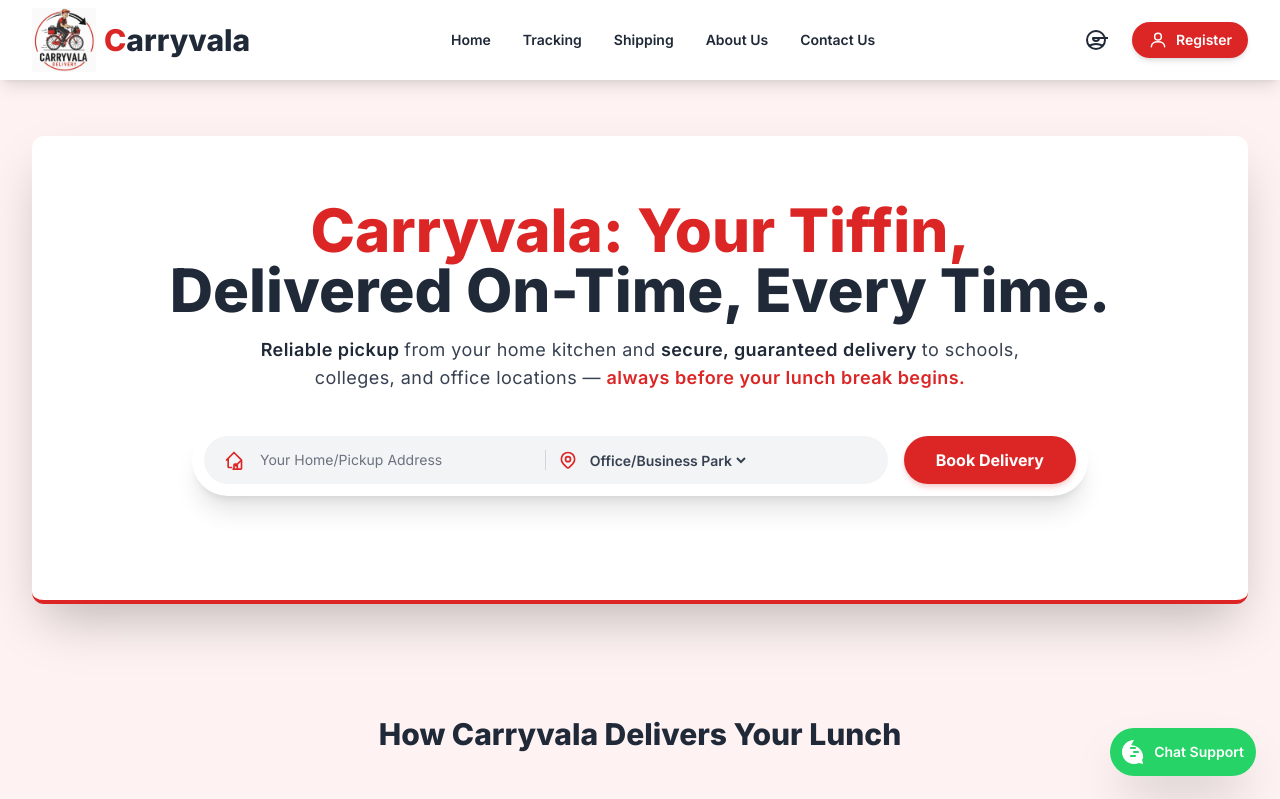
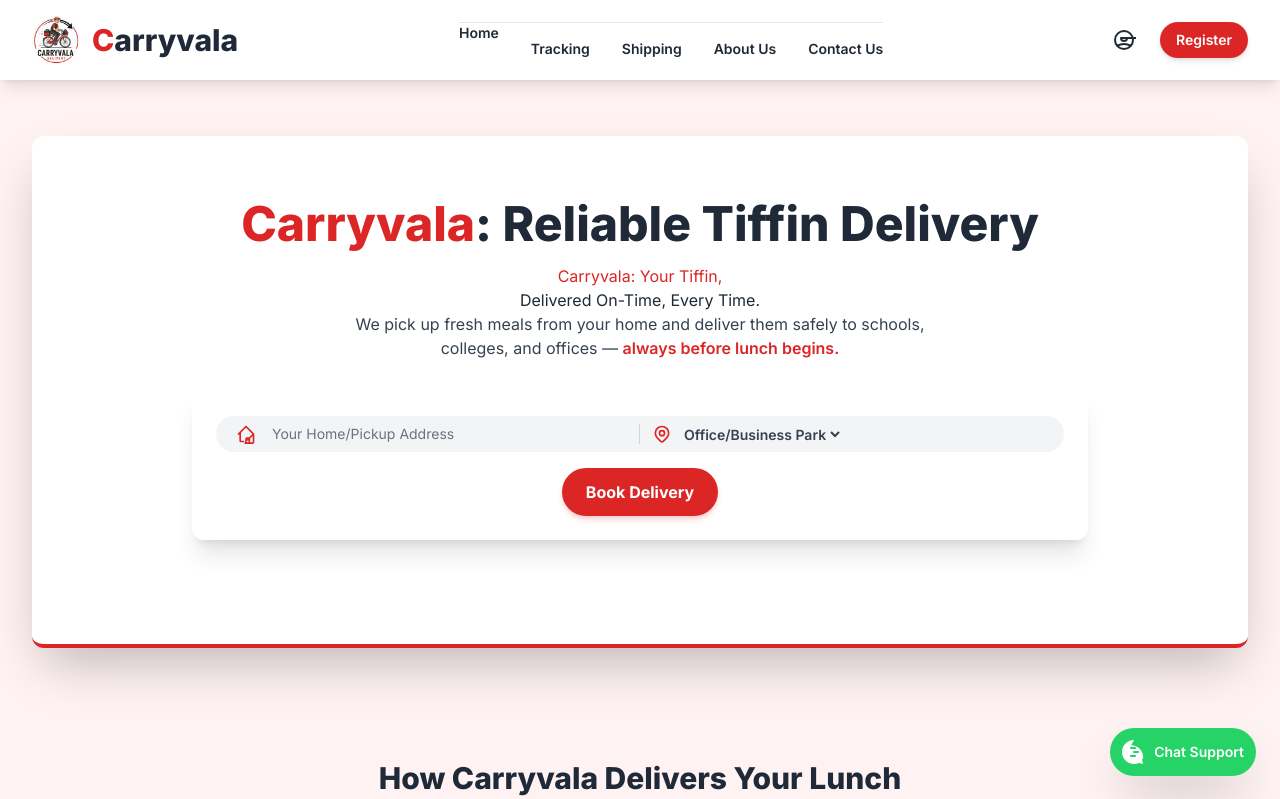
Before and after one commit to swaraj61/carryvala, a plain HTML site: page index.html in a window 1280 px wide. Shown: the top 799 px of the page. Drawn offline with nearby package versions, Linux system fonts and the light colour scheme; some packages are replaced by stand-ins of ours; a script that the page names is missing.

Commit message:
index.html

```diff
--- a/index.html
+++ b/index.html
@@ -128,34 +128,39 @@
 <body class="font-sans bg-carry-light text-carry-dark">
     <!-- Navigation Bar -->
     <header class="fixed top-0 left-0 w-full z-50 bg-white shadow-lg">
+  <div class="max-w-7xl mx-auto px-4 sm:px-6 lg:px-8">
+    <div class="flex items-center justify-between h-20">
+
+      <!-- Logo + Brand -->
+      <div class="flex items-center gap-3">
+        <div class="w-12 h-12 rounded-full overflow-hidden">
+          <img src="Logo.jpg" alt="Carryvala Logo" class="w-full h-full object-cover" />
+        </div>
+        <span class="text-2xl sm:text-3xl font-extrabold whitespace-nowrap">
+          <span class="text-carry-red">C</span><span class="text-carry-dark">arryvala</span>
+        </span>
+      </div>
+
+      <!-- Mobile Menu Button -->
       <button id="mobileMenuBtn" class="md:hidden text-carry-dark p-2">
         ☰
       </button>
-        <div class="max-w-7xl mx-auto px-4 sm:px-6 lg:px-8">
-            <div class="flex items-center justify-between h-18">
-                <!-- Logo -->
-                <div class="flex items-center py-2 space-x-2">
-                    <!-- Logo Image -->
-                    <img src="Logo.jpg" alt="Carryvala Logo" class="w-18 h-16 object-contain">
-                    <!-- Logo Text -->
-                    <span class="text-3xl font-extrabold text-carry-red">
-                        C<span class="text-carry-dark">arryvala</span>
-                    </span>
-                </div>
-                <!-- Navigation Links (Hidden on small screens) -->
+
+      <!-- Navigation Links -->
       <nav id="navMenu"
-                    class="hidden md:flex md:space-x-8 flex-col md:flex-row absolute md:static top-full left-0 w-full md:w-auto bg-white md:bg-transparent p-4 md:p-0 text-sm font-semibold shadow md:shadow-none z-50">
-                    <a href="#" class="hover:text-carry-red" onclick="showPage('homePage')">Home</a>
-                    <a href="#" class="hover:text-carry-red" onclick="showPage('trackingPage')">Tracking</a>
-                    <a href="#" class="hover:text-carry-red" onclick="showPage('shippingPage')">Shipping</a>
-                    <a href="#" class="hover:text-carry-red" onclick="showPage('aboutPage')">About Us</a>
-                    <a href="#" class="hover:text-carry-red" onclick="showPage('contactPage')">Contact Us</a>
+        class="hidden flex flex-col space-y-4 md:flex md:flex-row md:space-x-8 absolute md:static top-full left-0 w-full md:w-auto bg-white border-t border-gray-200 p-4 md:p-0 text-sm font-semibold shadow md:shadow-none z-50">
+        <a href="#" class="hover:text-carry-red transition" onclick="showPage('homePage')">Home</a>
+        <a href="#" class="hover:text-carry-red transition" onclick="showPage('trackingPage')">Tracking</a>
+        <a href="#" class="hover:text-carry-red transition" onclick="showPage('shippingPage')">Shipping</a>
+        <a href="#" class="hover:text-carry-red transition" onclick="showPage('aboutPage')">About Us</a>
+        <a href="#" class="hover:text-carry-red transition" onclick="showPage('contactPage')">Contact Us</a>
       </nav>
-                <!-- Auth/Cart Icons -->
-                <div class="flex items-center space-x-4">
-                    <!-- User Icon (Login) -->
+
+      <!-- Auth Buttons -->
+      <div class="flex items-center gap-3 sm:gap-4">
+        <!-- Login Icon -->
         <a href="#" onclick="showPage('loginPage')"
-                        class="text-carry-dark hover:text-carry-red transition duration-150 p-2 rounded-full hover:bg-carry-red/10">
+           class="flex items-center justify-center w-10 h-10 rounded-full text-carry-dark hover:text-carry-red hover:bg-carry-red/10 transition">
           <svg class="w-6 h-6" fill="none" stroke="currentColor" viewBox="0 0 24 24"
                xmlns="http://www.w3.org/2000/svg">
             <path stroke-linecap="round" stroke-linejoin="round" stroke-width="2"
@@ -163,49 +168,41 @@
             </path>
           </svg>
         </a>
+
         <!-- Register Button -->
         <a href="#" onclick="showPage('registerPage')"
-                        class="bg-red-600 text-white px-4 py-2 rounded-full text-sm font-semibold hover:bg-pink-700 transition duration-150 flex items-center space-x-2 shadow-md">
-                        <svg class="w-5 h-5" xmlns="http://www.w3.org/2000/svg" fill="none" viewBox="0 0 24 24"
-                            stroke="currentColor">
-                            <path stroke-linecap="round" stroke-linejoin="round" stroke-width="1.8"
-                                d="M12 12a4 4 0 100-8 4 4 0 000 8z" />
-                            <path stroke-linecap="round" stroke-linejoin="round" stroke-width="1.8"
-                                d="M4 20c0-4 4-6 8-6s8 2 8 6" />
-                        </svg>
-                        <span id="cart-count">Register</span>
+           class="bg-carry-red text-white px-4 py-2 rounded-full text-sm font-semibold hover:bg-red-700 transition shadow-md whitespace-nowrap">
+          Register
         </a>
       </div>
     </div>
   </div>
 </header>
+
     <!-- Main Content Area -->
     <div id="homePage">
         <main class="max-w-7xl mx-auto px-4 sm:px-6 lg:px-8 pt-28 pb-12">
             <!-- Hero Section - Focus on Logistics -->
             <section
                 class="text-center py-16 bg-white rounded-xl shadow-2xl shadow-carry-purple/20 mb-16 border-b-4 border-red-600">
-                <h1 class="text-3xl sm:text-4xl lg:text-6xl font-extrabold text-carry-dark mb-4">
+                <h1 class="text-3xl sm:text-4xl lg:text-5xl font-extrabold text-carry-dark mb-4 leading-tight">
+                    <span class="text-carry-red">Carryvala</span>: Reliable Tiffin Delivery
+                </h1>
+
                 <span class="text-red-600">Carryvala: Your Tiffin,</span><br>
                 Delivered On-Time, Every Time.
                 </h1>
                 <div class="max-w-3xl mx-auto mb-8">
-                    <p class="text-gray-700 text-base sm:text-lg leading-relaxed tracking-wide">
-                        <span class="font-semibold text-carry-dark">
-                            Reliable pickup
-                        </span> from your home kitchen and
-                        <span class="font-semibold text-carry-dark">
-                            secure, guaranteed delivery
-                        </span>
-                        to schools, colleges, and office locations —
-                        <span class="text-carry-red font-semibold">
-                            always before your lunch break begins.
-                        </span>
+                    <p class="text-gray-700 text-sm sm:text-base max-w-xl mx-auto leading-relaxed">
+                        We pick up fresh meals from your home and deliver them safely to schools, colleges, and offices
+                        —
+                        <span class="font-semibold text-carry-red">always before lunch begins.</span>
                     </p>
+
                 </div>
                 <!-- Location Search Bar - Focused on P&D -->
-                <div class="bg-white p-3 rounded-full shadow-xl max-w-4xl mx-auto flex flex-col md:flex-row gap-4">
-
+                <div
+                    class="bg-white p-4 sm:p-6 rounded-xl shadow-xl w-full max-w-md sm:max-w-xl lg:max-w-4xl mx-auto flex flex-col gap-4">
                     <div class="flex-1 flex bg-gray-100 rounded-full p-2 items-center">
                         <!-- Pickup Location -->
                         <div class="flex items-center space-x-2 px-3 border-r border-gray-300 w-1/2">
@@ -239,9 +236,10 @@
                     <!-- Search Button -->
                     <a href="#" onclick="showPage('schedulePage')">
                         <button
-                            class="w-full md:w-auto bg-carry-red text-white font-bold py-3 px-8 rounded-full shadow-custom hover:bg-red-700 transition duration-300 transform hover:scale-105 active:scale-95">
+                            class="w-full sm:w-auto px-6 py-3 bg-carry-red text-white font-bold rounded-full shadow-custom hover:bg-red-700 transition duration-300 transform hover:scale-105 active:scale-95 text-sm sm:text-base">
                             Book Delivery
                         </button>
+
                     </a>
                 </div>
                 <p id="search-message" class="mt-4 text-base text-gray-600 min-h-[1.5rem]"></p>
@@ -433,7 +431,7 @@
     <!--===================Schedule Page=============================-->
     <div id="schedulePage" class="hidden pt-28 pb-12 flex items-center justify-center">
         <div class="glass rounded-xl shadow-xl w-full max-w-md sm:max-w-lg lg:max-w-2xl mx-auto overflow-hidden">
-            <<section class="p-4 sm:p-6 lg:p-10">
+            <section class="p-4 sm:p-6 lg:p-10">
                 <header class="mb-6 text-center">
                     <h1 class="text-2xl lg:text-3xl font-extrabold text-red-600">Schedule Pickup & Delivery</h1>
                     <p class="text-sm text-gray-600 mt-1">Provide detailed pickup address and contact so our driver
@@ -446,7 +444,7 @@
                     <div>
                         <label class="text-sm font-semibold text-gray-700">Sender name</label>
                         <input id="name" type="text" required placeholder="Full name"
-                            class="mt-1 w-full px-3 py-2 border rounded-lg text-sm sm:text-base focus:ring-2 focus:ring-red-500 focus:outline-none"/>
+                            class="mt-1 w-full px-3 py-2 border rounded-lg text-sm sm:text-base focus:ring-2 focus:ring-red-500 focus:outline-none" />
                     </div>
                     <!-- Mobile -->
                     <div>
@@ -467,18 +465,18 @@
                     </div>
                     <div>
                         <label class="text-sm font-semibold text-gray-700">Building / Street</label>
-                        <input id="street" type="text" required placeholder="Building name, street"
+                        <input id="Pickup street" type="text" required placeholder="Building name, street"
                             class="mt-1 w-full px-3 py-2 border rounded-lg text-sm sm:text-base focus:ring-2 focus:ring-red-500 focus:outline-none" />
                     </div>
                     <div class="grid grid-cols-1 sm:grid-cols-2 gap-3">
                         <div>
                             <label class="text-sm font-semibold text-gray-700">City</label>
-                            <input id="city" type="text" required placeholder="Bangalore"
+                            <input id="Pickup city" type="text" required placeholder="Bangalore"
                                 class="mt-1 w-full px-3 py-2 border rounded-lg text-sm sm:text-base focus:ring-2 focus:ring-red-500 focus:outline-none" />
                         </div>
                         <div>
                             <label class="text-sm font-semibold text-gray-700">Pincode</label>
-                            <input id="pincode" type="text" inputmode="numeric" maxlength="6" required
+                            <input id="Pickup pincode" type="text" inputmode="numeric" maxlength="6" required
                                 placeholder="500001"
                                 class="mt-1 w-full px-3 py-2 border rounded-lg text-sm sm:text-base focus:ring-2 focus:ring-red-500 focus:outline-none" />
                         </div>
@@ -486,25 +484,25 @@
                     <div>
                         <label class="text-sm font-semibold text-gray-700">Landmark (optional)</label>
                         <input id="landmark" type="text" placeholder="Near Paradise Circle"
-                            class="mt-1 w-full px-3 py-2 border rounded-lg text-sm sm:text-base focus:ring-2 focus:ring-red-500 focus:outline-none"/>
+                            class="mt-1 w-full px-3 py-2 border rounded-lg text-sm sm:text-base focus:ring-2 focus:ring-red-500 focus:outline-none" />
                     </div>
 
                     <!-- Delivery -->
                     <h6 class="text-xl lg:text-xl font-bold text-red-600">Enter your Delivery Information</h6>
                     <div>
                         <label class="text-sm font-semibold text-gray-700">Building / Street</label>
-                        <input id="street" type="text" required placeholder="Building name, street"
-                            class="mt-1 w-full px-3 py-2 border rounded-lg text-sm sm:text-base focus:ring-2 focus:ring-red-500 focus:outline-none"/>
+                        <input id=" Drop street" type="text" required placeholder="Building name, street"
+                            class="mt-1 w-full px-3 py-2 border rounded-lg text-sm sm:text-base focus:ring-2 focus:ring-red-500 focus:outline-none" />
                     </div>
                     <div class="grid grid-cols-1 sm:grid-cols-2 gap-3">
                         <div>
                             <label class="text-sm font-semibold text-gray-700">City</label>
-                            <input id="city" type="text" required placeholder="Bangalore"
-                                class="mt-1 w-full px-3 py-2 border rounded-lg text-sm sm:text-base focus:ring-2 focus:ring-red-500 focus:outline-none"/>
+                            <input id="Drop city" type="text" required placeholder="Bangalore"
+                                class="mt-1 w-full px-3 py-2 border rounded-lg text-sm sm:text-base focus:ring-2 focus:ring-red-500 focus:outline-none" />
                         </div>
                         <div>
                             <label class="text-sm font-semibold text-gray-700">Pincode</label>
-                            <input id="pincode" type="text" inputmode="numeric" maxlength="6" required
+                            <input id="Drop pincode" type="text" inputmode="numeric" maxlength="6" required
                                 placeholder="500001"
                                 class="mt-1 w-full px-3 py-2 border rounded-lg text-sm sm:text-base focus:ring-2 focus:ring-red-500 focus:outline-none" />
                         </div>
@@ -515,11 +513,12 @@
                             <div>
                                 <label class="text-sm font-semibold text-gray-700">Pickup date</label>
                                 <input id="date" type="date" required
-                                    class="mt-1 w-full px-3 py-2 border rounded-lg text-sm sm:text-base focus:ring-2 focus:ring-red-500 focus:outline-none"/>
+                                    class="mt-1 w-full px-3 py-2 border rounded-lg text-sm sm:text-base focus:ring-2 focus:ring-red-500 focus:outline-none" />
                             </div>
                             <div>
                                 <label class="text-sm font-semibold text-gray-700">Pickup time</label>
-                                <select id="timeSelect" required class="mt-1 w-full px-3 py-2 border rounded-lg text-sm sm:text-base focus:ring-2 focus:ring-red-500 focus:outline-none"/>
+                                <select id="timeSelect" required
+                                    class="mt-1 w-full px-3 py-2 border rounded-lg text-sm sm:text-base focus:ring-2 focus:ring-red-500 focus:outline-none" />
                                 <option value="">Select pickup time</option>
                                 <option>07:30 AM</option>
                                 <option>08:00 AM</option>
@@ -542,13 +541,13 @@
                         <div>
                             <label class="text-sm font-semibold text-gray-700">Delivery Person Name</label>
                             <input id="delPerson" type="text" required placeholder="Driver Name"
-                               class="mt-1 w-full px-3 py-2 border rounded-lg text-sm sm:text-base focus:ring-2 focus:ring-red-500 focus:outline-none"/>
+                                class="mt-1 w-full px-3 py-2 border rounded-lg text-sm sm:text-base focus:ring-2 focus:ring-red-500 focus:outline-none" />
                         </div>
                         <!-- Phone field logic -->
                         <div id="phoneDiv">
                             <label class="text-sm font-semibold text-gray-700">Phone Number</label>
                             <input id="officePhone" type="text" maxlength="10" inputmode="numeric"
-                               class="mt-1 w-full px-3 py-2 border rounded-lg text-sm sm:text-base focus:ring-2 focus:ring-red-500 focus:outline-none"/>
+                                class="mt-1 w-full px-3 py-2 border rounded-lg text-sm sm:text-base focus:ring-2 focus:ring-red-500 focus:outline-none" />
                         </div>
                         <!-- Weight -->
                         <div>
@@ -649,7 +648,7 @@
 
             <!-- IMAGE -->
             <div class="hidden md:flex items-center justify-center bg-white p-10">
-                <img src="Logo.jpg" class="w-[420px] drop-shadow-xl">
+                <img src="Logo.jpg" class="w-[420px]">
             </div>
 
             <!-- LOGIN CARD -->
@@ -658,8 +657,9 @@
                 <div class="w-full max-w-sm text-center">
 
                     <!-- AVATAR -->
-                    <div class="mx-auto mb-5 w-16 h-16 rounded-full bg-blue-500
-                            flex items-center justify-center shadow-lg">
+                    <div class="mx-auto mb-5 w-16 h-16 rounded-full flex items-center justify-center shadow-lg">
+                        <img src="Logo.jpg" alt="Carryvala Logo" class="w-16 h-16 rounded-full object-cover" />
+
                         <svg class="w-8 h-8 text-white" fill="none" viewBox="0 0 24 24" stroke="currentColor">
                             <path stroke-width="2" d="M12 12a4 4 0 100-8 4 4 0 000 8z
                                  M4 20a8 8 0 0116 0" />
@@ -1575,7 +1575,7 @@
         });
     </script>
     <script>
-  document.getElementById("scheduleForm").addEventListener("submit", function(e) {
+        document.getElementById("scheduleForm").addEventListener("submit", function (e) {
             e.preventDefault();
 
             if (selectedPay === "upi") {
@@ -1594,6 +1594,14 @@
         });
     </script>
     <script>
+  const mobileMenuBtn = document.getElementById("mobileMenuBtn");
+  const navMenu = document.getElementById("navMenu");
+  mobileMenuBtn.addEventListener("click", () => {
+    navMenu.classList.toggle("hidden");
+  });
+</script>
+
+    <script>
         document.getElementById("paidBtn").addEventListener("click", () => {
             document.getElementById("qrModal").classList.add("hidden");
             document.getElementById("successModal").classList.remove("hidden");
@@ -1612,25 +1620,6 @@
     </script>
 
     <!--nav bar to phone connect-->
-<script>
-  const mobileMenuBtn = document.getElementById("mobileMenuBtn");
-  const navMenu = document.getElementById("navMenu");
-
-  mobileMenuBtn.addEventListener("click", () => {
-    navMenu.classList.toggle("hidden");
-  });
-</script>
-<script>
-  const mobileMenuBtn = document.getElementById("mobileMenuBtn");
-  const navMenu = document.getElementById("navMenu");
-  mobileMenuBtn.addEventListener("click", () => {
-    navMenu.classList.toggle("hidden");
-  });
-</script>
-
-
-
-
 
     <style>
         @keyframes fadeIn {
```
Lines whose indentation alone changed are shown as unchanged.
